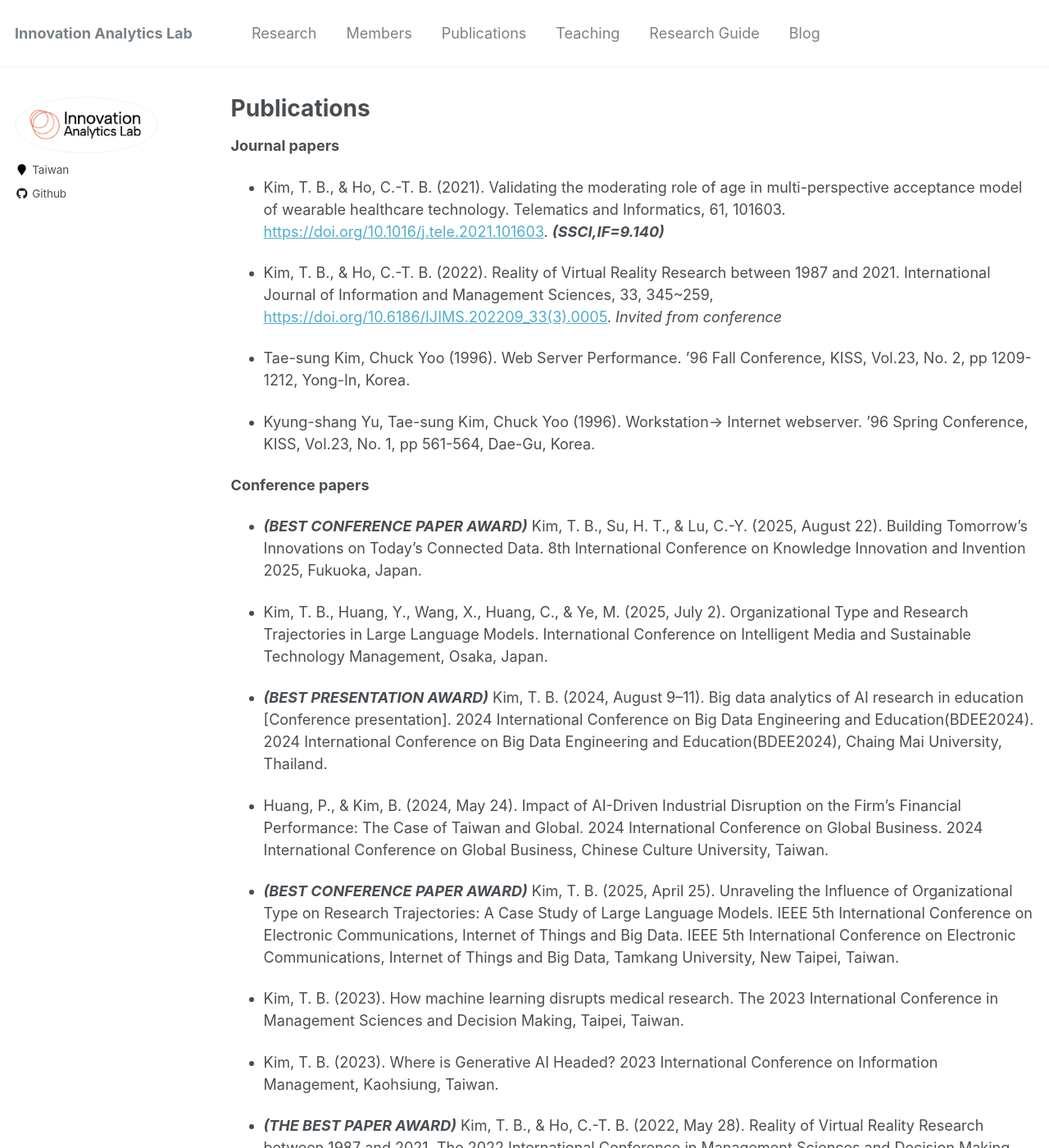
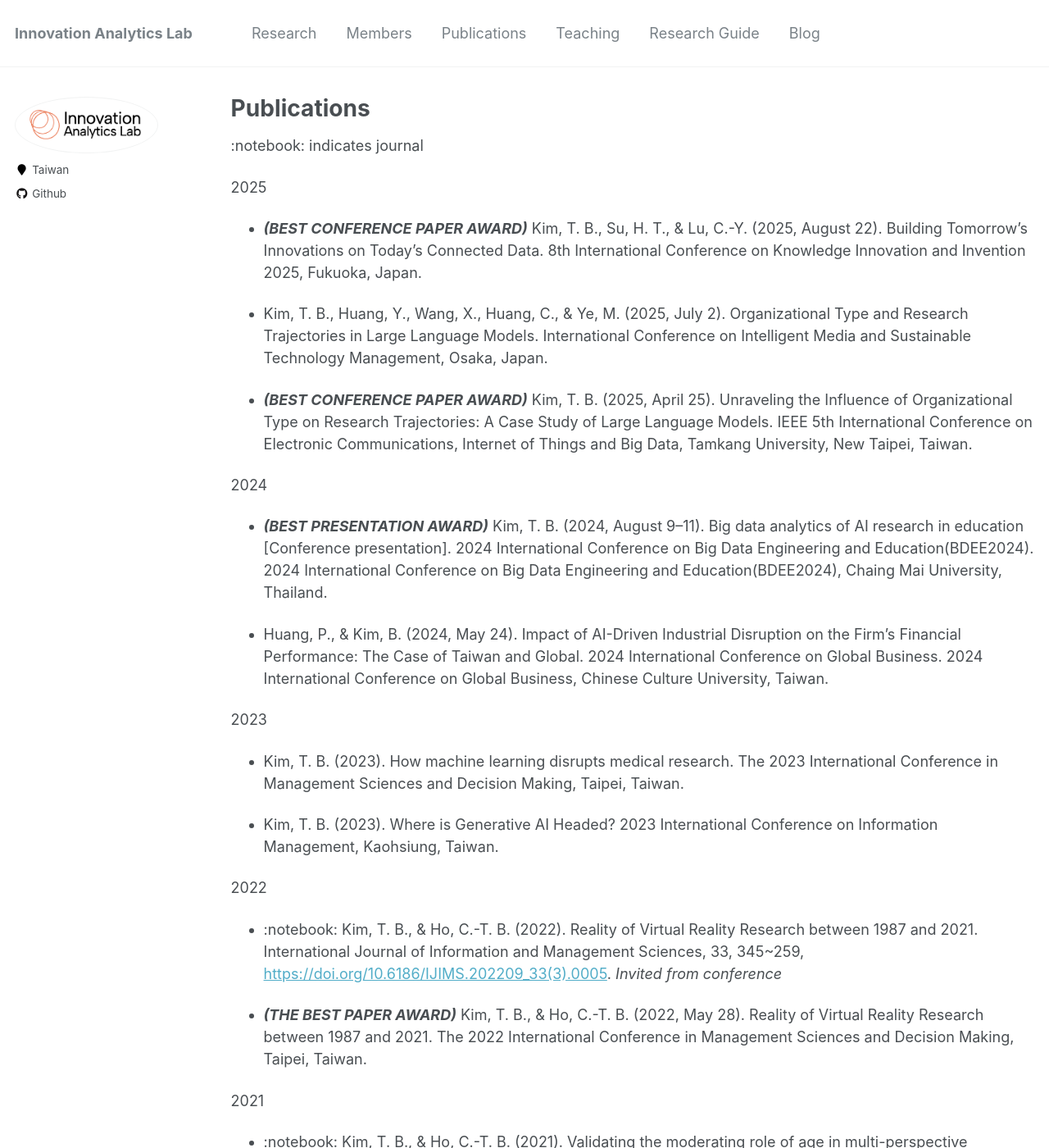
Before and after one commit to thugmba/IAL, a Jekyll site: the page built from _pages/publications.md, in a window 1280 px wide and 1400 px high. Shown: the whole window at 82% size. Built offline with Jekyll 4.4.1, drawn with Linux system fonts in a browser that asks for light colours; some of the changed text lies outside the part shown.

Commit message:
Reorganize publications by year

```diff
--- a/_pages/publications.md
+++ b/_pages/publications.md
@@ -5,35 +5,37 @@ permalink: /publications/
 author_profile: true
 ---
 
-__Journal papers__
+:notebook: indicates journal
 
-- Kim, T. B., & Ho, C.-T. B. (2021). Validating the moderating role of age in multi-perspective acceptance model of wearable healthcare technology. Telematics and Informatics, 61, 101603. [https://doi.org/10.1016/j.tele.2021.101603](https://doi.org/10.1016/j.tele.2021.101603). __*(SSCI,IF=9.140)*__
-
-- Kim, T. B., & Ho, C.-T. B. (2022). Reality of Virtual Reality Research between 1987 and 2021. International Journal of Information and Management Sciences, 33, 345~259, [https://doi.org/10.6186/IJIMS.202209\_33(3).0005](https://doi.org/10.6186/IJIMS.202209_33(3).0005). _Invited from conference_
-
-- Tae-sung Kim, Chuck Yoo (1996). Web Server Performance. ’96 Fall Conference, KISS, Vol.23, No. 2, pp 1209-1212, Yong-In, Korea.
-
-- Kyung-shang Yu, Tae-sung Kim, Chuck Yoo (1996). Workstation-> Internet webserver. ’96 Spring Conference, KISS, Vol.23, No. 1, pp 561-564, Dae-Gu, Korea.
-
-__Conference papers__
+2025
 
 - __*(BEST CONFERENCE PAPER AWARD)*__ Kim, T. B., Su, H. T., & Lu, C.-Y. (2025, August 22). Building Tomorrow’s Innovations on Today’s Connected Data. 8th International Conference on Knowledge Innovation and Invention 2025, Fukuoka, Japan.
 
 - Kim, T. B., Huang, Y., Wang, X., Huang, C., & Ye, M. (2025, July 2). Organizational Type and Research Trajectories in Large Language Models. International Conference on Intelligent Media and Sustainable Technology Management, Osaka, Japan.
 
+- __*(BEST CONFERENCE PAPER AWARD)*__ Kim, T. B. (2025, April 25). Unraveling the Influence of Organizational Type on Research Trajectories: A Case Study of Large Language Models. IEEE 5th International Conference on Electronic Communications, Internet of Things and Big Data, Tamkang University, New Taipei, Taiwan.
+
+2024
+
 - __*(BEST PRESENTATION AWARD)*__ Kim, T. B. (2024, August 9–11). Big data analytics of AI research in education [Conference presentation]. 2024 International Conference on Big Data Engineering and Education(BDEE2024). 2024 International Conference on Big Data Engineering and Education(BDEE2024), Chaing Mai University, Thailand.
 
 - Huang, P., & Kim, B. (2024, May 24). Impact of AI-Driven Industrial Disruption on the Firm’s Financial Performance: The Case of Taiwan and Global. 2024 International Conference on Global Business. 2024 International Conference on Global Business, Chinese Culture University, Taiwan.
 
-- __*(BEST CONFERENCE PAPER AWARD)*__ Kim, T. B. (2025, April 25). Unraveling the Influence of Organizational Type on Research Trajectories: A Case Study of Large Language Models. IEEE 5th International Conference on Electronic Communications, Internet of Things and Big Data. IEEE 5th International Conference on Electronic Communications, Internet of Things and Big Data, Tamkang University, New Taipei, Taiwan.
-
-
+2023
 
 - Kim, T. B. (2023). How machine learning disrupts medical research. The 2023 International Conference in Management Sciences and Decision Making, Taipei, Taiwan.
 
 - Kim, T. B. (2023). Where is Generative AI Headed? 2023 International Conference on Information Management, Kaohsiung, Taiwan.
 
+2022
+
+- :notebook: Kim, T. B., & Ho, C.-T. B. (2022). Reality of Virtual Reality Research between 1987 and 2021. International Journal of Information and Management Sciences, 33, 345~259, [https://doi.org/10.6186/IJIMS.202209\_33(3).0005](https://doi.org/10.6186/IJIMS.202209_33(3).0005). _Invited from conference_
+
 - __*(THE BEST PAPER AWARD)*__ Kim, T. B., & Ho, C.-T. B. (2022, May 28). Reality of Virtual Reality Research between 1987 and 2021. The 2022 International Conference in Management Sciences and Decision Making, Taipei, Taiwan.
+
+2021
+
+- :notebook: Kim, T. B., & Ho, C.-T. B. (2021). Validating the moderating role of age in multi-perspective acceptance model of wearable healthcare technology. Telematics and Informatics, 61, 101603. [https://doi.org/10.1016/j.tele.2021.101603](https://doi.org/10.1016/j.tele.2021.101603). __*(SSCI,IF=9.140)*__
 
 - Kim, T. B., & Ho, C.-T. B. (2021). Machine Learning-based Knowledge Mapping for Bibliographic Big Data, 2021 National Computer Symposium, Taichung, Taiwan.
 
```
Also changed, not shown: other parts of _pages/publications.md (+6 -0 lines).
